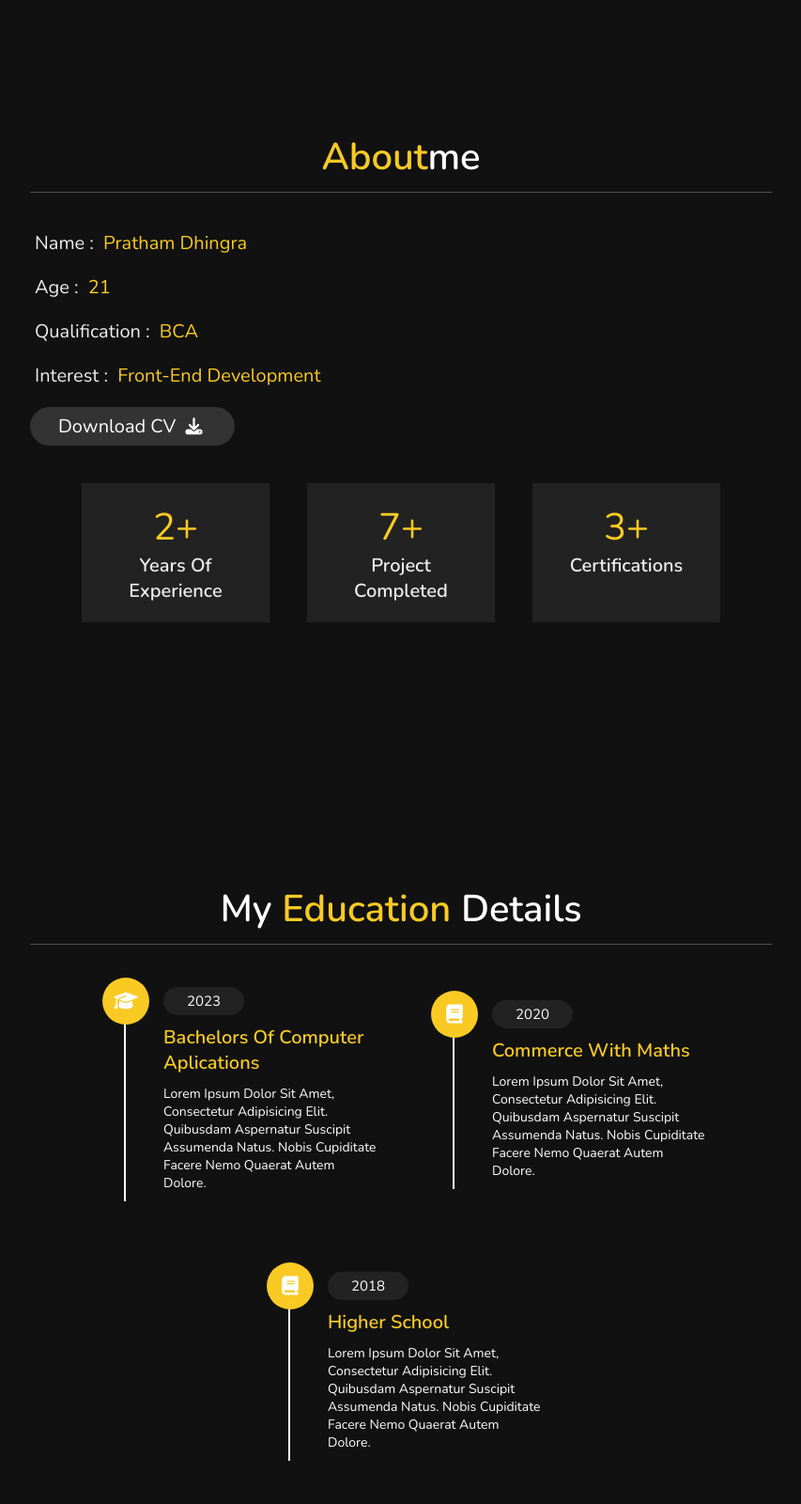
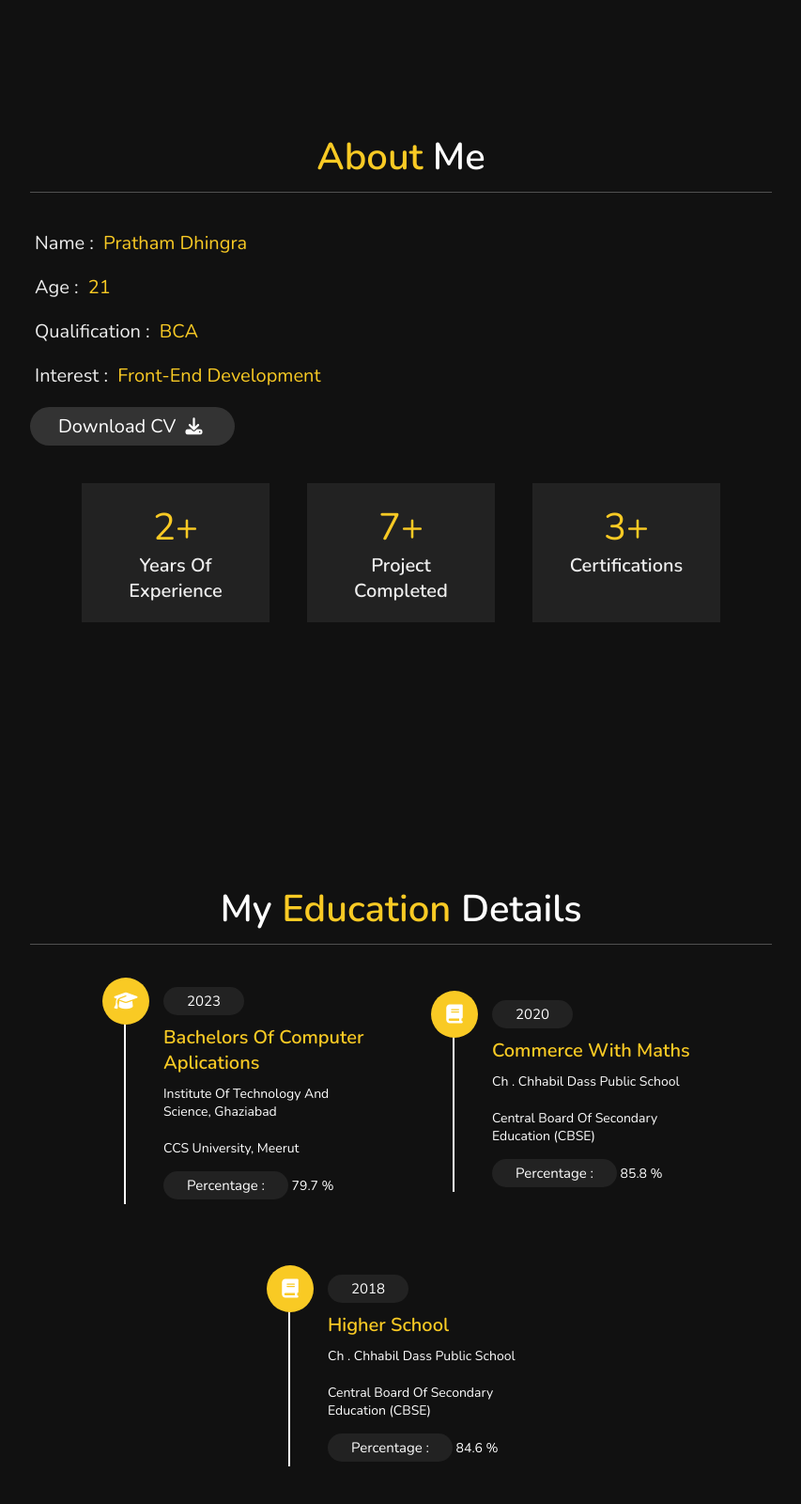
Before and after one commit to Prathamd0610/responsive_resume, a plain HTML site: page index.html in a window 1280 px wide. Shown: the part 680-2280 px from the top of the page at 94% size, without its empty margins (388-1241 px from the left). Drawn offline with nearby package versions, Linux system fonts and the light colour scheme.

Commit message:
Update index.html

```diff
--- a/index.html
+++ b/index.html
@@ -15,7 +15,6 @@
 
 <!-- header section start -->
 <header>
-
     <div class="user">
         <img src="logo.gif" alt="">
         <h3 class="name">Pratham Dhingra</h3>
@@ -40,7 +39,10 @@
 <section class="home" id="home">
     <h3>HI THERE !</h3>
     <h1>I'M <span>Pratham Dhingra</span></h1>
-    <p>Lorem ipsum dolor sit amet consectetur adipisicing elit. Necessitatibus illo quasi mollitia! Odio provident deleniti voluptates enim. Praesentium vero culpa earum repellendus, iure expedita repellat a, esse asperiores reiciendis fuga exercitationem excepturi ab hic voluptatum delectus!</p>
+
+    <br>
+    <p><span>Objective :</span></p>
+    <p> To learn and grow my skills and obtaining a development position in a challenging environment that focuses on web development, designing and coding</p>
     <a href="#about"><button class="btn"> About <i class="fas fa-user"></i></button></a>
 </section>
 
@@ -49,14 +51,14 @@
 
 <!-- about section start -->
 <section class="about" id="about">
-<h1 class="heading"><span>About</span>me</h1>
+<h1 class="heading"><span>About</span> Me</h1>
 <div class="row">
     <div class="info">
         <h3><span> Name :</span> Pratham Dhingra</h3>
         <h3><span> Age :</span> 21</h3>
         <h3><span> Qualification :</span> BCA </h3>
         <h3><span> Interest :</span> Front-end Development</h3>
-        <a href="#"><button class="btn">Download CV <i class="fas fa-download"></i></button></a>
+        <a href="#"><button class="btn" type="button">Download CV <i class="fas fa-download"></i></button></a>
     </div>
 
     <div class="counter">
@@ -87,19 +89,25 @@
             <i class="fas fa-graduation-cap"></i>
             <span>2023</span>
             <h3>Bachelors Of Computer Aplications</h3>
-            <p>Lorem ipsum dolor sit amet, consectetur adipisicing elit. Quibusdam aspernatur suscipit assumenda natus. Nobis cupiditate facere nemo quaerat autem dolore.</p>
+            <p>Institute of Technology and Science, Ghaziabad</p>
+            <p>CCS University, Meerut</p>
+            <p><span>Percentage :</span> 79.7 %</p>
         </div>
         <div class="box">
             <i class="fa-sharp fa-solid fa-book"></i>
             <span>2020</span>
             <h3>Commerce with Maths</h3>
-            <p>Lorem ipsum dolor sit amet, consectetur adipisicing elit. Quibusdam aspernatur suscipit assumenda natus. Nobis cupiditate facere nemo quaerat autem dolore.</p>
+            <p>Ch . Chhabil Dass Public School</p>
+            <p>Central Board of Secondary Education (CBSE)</p>
+            <p><span> Percentage :</span> 85.8 %</p>
         </div>
         <div class="box">
             <i class="fa-sharp fa-solid fa-book"></i>
             <span>2018</span>
             <h3>Higher School</h3>
-            <p>Lorem ipsum dolor sit amet, consectetur adipisicing elit. Quibusdam aspernatur suscipit assumenda natus. Nobis cupiditate facere nemo quaerat autem dolore.</p>
+            <p>Ch . Chhabil Dass Public School</p>
+            <p>Central Board of Secondary Education (CBSE)</p>
+            <p><span> Percentage :</span> 84.6 %</p>
         </div>
 
     </div>
@@ -136,7 +144,7 @@
                 <h3><i class="fas fa-map-marker-alt"></i> GHAZIABAD, UTTAR PRADESH, 201001</h3>
             </div>
         </div>
-        <form action="" method="post">
+        <form action="mailto:prathamdhingra14@gmail.com" method="post" >
             <input type="text" placeholder="name" class="box">
             <input type="email" placeholder="email" class="box">
             <textarea name="" id="" cols="30" rows="10" class="box message" placeholder="message"></textarea>
```
